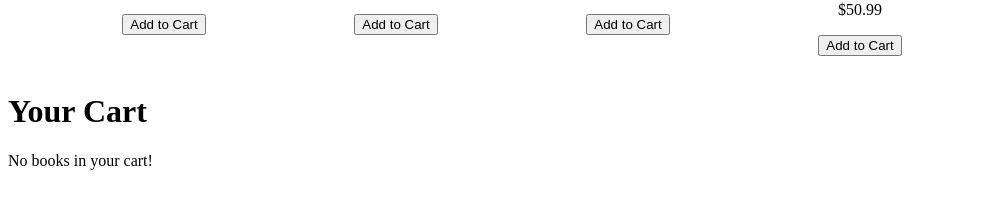
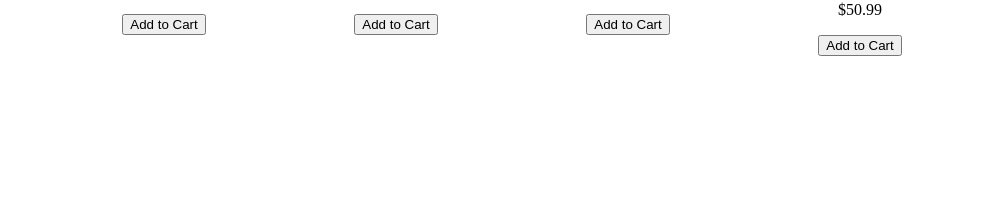
Before and after one commit to hey-now/angular_bookshop, an Angular app: page / in a window 1280 px wide. Shown: the part 436-644 px from the top of the page, without its empty margins (0-988 px from the left). Built offline with nearby package versions, Linux system fonts and the light colour scheme.

Commit message:
adding routing for home and cart

```diff
--- a/src/app/app-routing.module.ts
+++ b/src/app/app-routing.module.ts
@@ -1,7 +1,12 @@
 import { NgModule } from '@angular/core';
 import { RouterModule, Routes } from '@angular/router';
+import { BooksComponent } from './books/books.component';
+import { CartComponent } from './cart/cart.component';
 
-const routes: Routes = [];
+const routes: Routes = [
+  {path: '', component: BooksComponent},
+  {path: 'cart', component: CartComponent}
+];
 
 @NgModule({
   imports: [RouterModule.forRoot(routes)],
--- a/src/app/app.component.html
+++ b/src/app/app.component.html
@@ -1,3 +1,2 @@
 <h1>Angular Bookshop</h1>
-<app-books></app-books>
-<app-cart></app-cart>
+<router-outlet></router-outlet>
```
